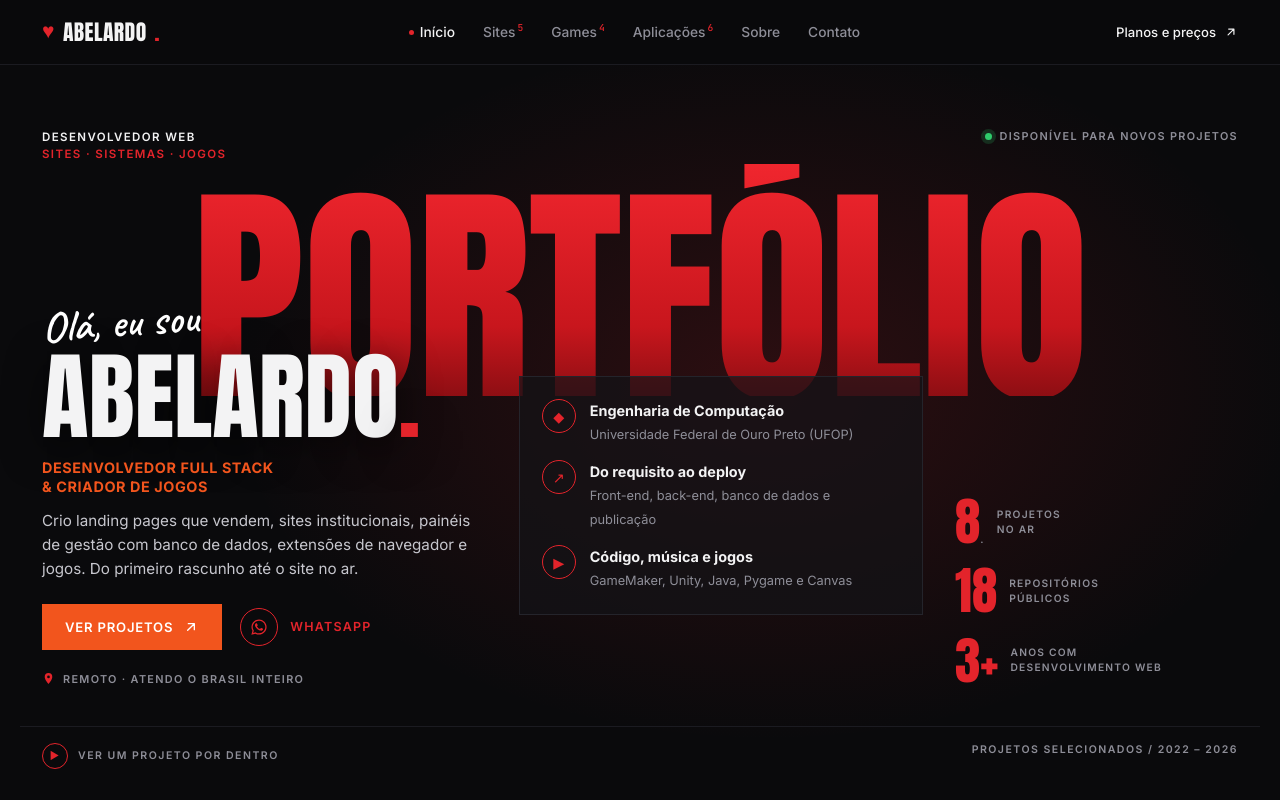
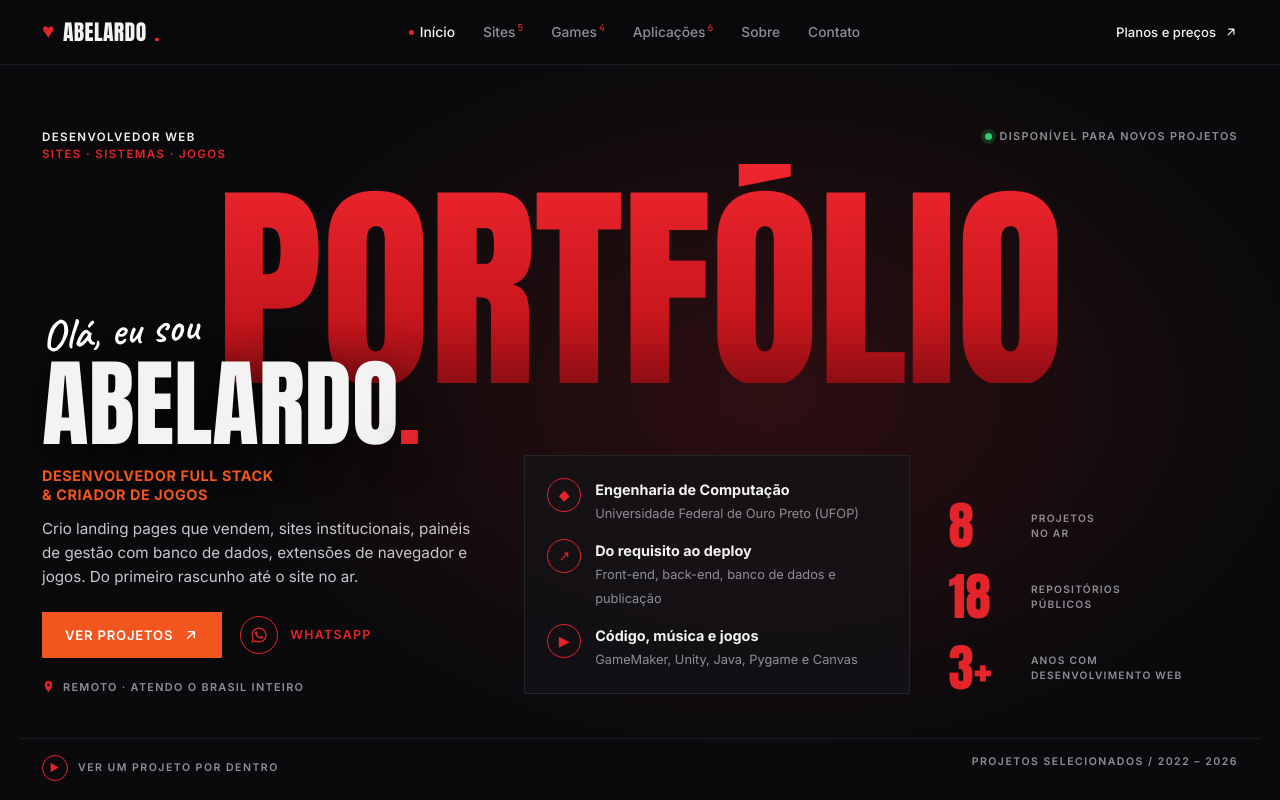
Before and after one commit to Abelardo-Matheus/Abelardo-Matheus.github.io, a plain HTML site: page index.html in a window 1280 px wide. Shown: the top 800 px of the page. Drawn offline with Linux system fonts and the light colour scheme.

Commit message:
Centraliza o topo em telas largas
PORTFÓLIO cabe na largura do conteúdo, quadro do meio não cobre o título e números alinhados.

Co-Authored-By: Claude Opus 5.5 <noreply@anthropic.com>

```diff
--- a/index.html
+++ b/index.html
@@ -87,9 +87,9 @@ header.top{position:sticky;top:0;z-index:30;background:rgba(10,10,12,.86);backdr
 .hero .meta .who span{color:var(--red);display:block}
 .avail{display:inline-flex;align-items:center;gap:8px;font:600 .68rem var(--f-b);letter-spacing:.12em;text-transform:uppercase;color:var(--muted);height:fit-content}
 .avail i{width:7px;height:7px;border-radius:50%;background:var(--green);box-shadow:0 0 0 4px rgba(47,203,107,.18)}
-.giant{position:relative;margin-top:0;padding-top:.16em;font:400 clamp(2.5rem,18.5vw,17.5rem)/.82 var(--f-d);text-transform:uppercase;letter-spacing:-.005em;color:var(--red);background:linear-gradient(180deg,#F0262E 0%,#C8161D 70%,#8E0E13 100%);-webkit-background-clip:text;background-clip:text;-webkit-text-fill-color:transparent;user-select:none;white-space:nowrap;text-align:center}
-.hero-grid{position:relative;display:grid;grid-template-columns:minmax(0,1.1fr) minmax(0,1fr) minmax(0,.7fr);gap:32px;align-items:end;margin-top:clamp(-120px,-7vw,-48px);padding-bottom:40px}
-@media (max-width:900px){.hero-grid{grid-template-columns:1fr;margin-top:14px}}
+.giant{position:relative;margin-top:0;padding-top:.16em;font:400 clamp(2.5rem,17.5vw,16.5rem)/.82 var(--f-d);text-transform:uppercase;letter-spacing:-.005em;color:var(--red);background:linear-gradient(180deg,#F0262E 0%,#C8161D 70%,#8E0E13 100%);-webkit-background-clip:text;background-clip:text;-webkit-text-fill-color:transparent;user-select:none;white-space:nowrap;text-align:center}
+.hero-grid{position:relative;display:grid;grid-template-columns:minmax(0,1.15fr) minmax(0,1fr) minmax(0,.75fr);gap:clamp(24px,3vw,48px);align-items:center;margin-top:clamp(-96px,-5.4vw,-36px);padding-bottom:44px}
+@media (max-width:900px){.hero-grid{grid-template-columns:1fr;margin-top:14px}.mid-card,.stats{margin-top:0}}
 .hello{font:600 clamp(1.8rem,3.4vw,2.8rem)/1 var(--f-s);color:#fff;transform:rotate(-4deg);transform-origin:left;display:inline-block;margin-bottom:4px}
 .name{font:400 clamp(3.4rem,7.5vw,6.4rem)/.9 var(--f-d);text-transform:uppercase;text-shadow:0 10px 40px rgba(0,0,0,.6)}
 .role{margin-top:18px;font:700 .9rem var(--f-b);letter-spacing:.04em;text-transform:uppercase;color:var(--orange);line-height:1.35}
@@ -97,13 +97,13 @@ header.top{position:sticky;top:0;z-index:30;background:rgba(10,10,12,.86);backdr
 .hero .actions{display:flex;flex-wrap:wrap;align-items:center;gap:18px;margin-top:22px}
 .loc{display:flex;align-items:center;gap:8px;margin-top:22px;font:600 .68rem var(--f-b);letter-spacing:.12em;text-transform:uppercase;color:var(--muted)}
 .loc svg{width:13px;height:13px;color:var(--red)}
-.mid-card{align-self:center;border:1px solid var(--line);background:rgba(19,19,23,.7);padding:22px;display:grid;gap:14px}
+.mid-card{align-self:end;margin-top:90px;border:1px solid var(--line);background:rgba(19,19,23,.7);padding:22px;display:grid;gap:14px}
 .mid-card .row{display:flex;gap:14px;align-items:flex-start}
 .mid-card .ic{width:34px;height:34px;border-radius:50%;border:1px solid var(--red);display:grid;place-items:center;color:var(--red);flex:none;font-size:.9rem}
 .mid-card b{display:block;font-size:.9rem}
 .mid-card small{color:var(--muted);font-size:.8rem}
-.stats{display:grid;gap:18px;justify-items:start}
-.stat{display:grid;grid-template-columns:auto 1fr;gap:12px;align-items:center}
+.stats{display:grid;gap:20px;align-self:end;margin-top:90px}
+.stat{display:grid;grid-template-columns:4.4rem 1fr;gap:12px;align-items:center}
 .stat b{font:400 clamp(2.4rem,4vw,3.2rem)/1 var(--f-d);color:var(--red)}
 .stat span{font:600 .64rem var(--f-b);letter-spacing:.12em;text-transform:uppercase;color:var(--muted);line-height:1.45}
 .hero-foot{border-top:1px solid var(--line2);display:flex;justify-content:space-between;gap:16px;flex-wrap:wrap;padding-block:16px;font:600 .66rem var(--f-b);letter-spacing:.14em;text-transform:uppercase;color:var(--muted)}
@@ -331,7 +331,7 @@ footer .lk{display:flex;gap:18px;font-weight:500}
         <div class="row"><span class="ic">▶</span><div><b>Código, música e jogos</b><small>GameMaker, Unity, Java, Pygame e Canvas</small></div></div>
       </div>
       <div class="stats">
-        <div class="stat"><b>8<span class="dot-red">.</span></b><span>Projetos<br>no ar</span></div>
+        <div class="stat"><b>8</b><span>Projetos<br>no ar</span></div>
         <div class="stat"><b>18</b><span>Repositórios<br>públicos</span></div>
         <div class="stat"><b>3+</b><span>Anos com<br>desenvolvimento web</span></div>
       </div>
```
